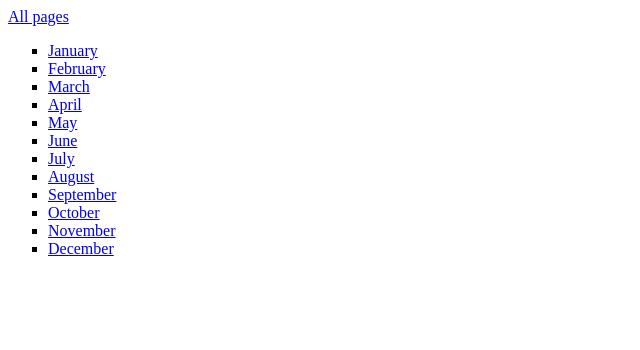
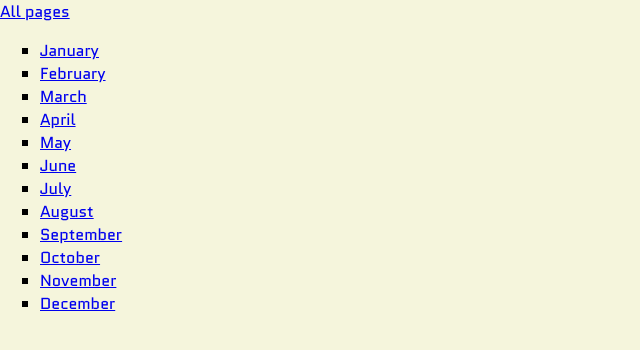
Before and after one commit to georgecatalin/Refresher_Python_Language_Programming, a Django app: page /new_challenge/ in a window 1280 px wide. Shown: the top 350 px of the page, without its empty margins (0-640 px from the left). Run offline with Django 5.2, Linux system fonts and the light colour scheme.

Commit message:
Add static files configuration and include custom CSS for styling

```diff
--- a/Python_Django_the_practical_guide/urls_and_views/monthly_challenges/monthly_challenges/settings.py
+++ b/Python_Django_the_practical_guide/urls_and_views/monthly_challenges/monthly_challenges/settings.py
@@ -119,6 +119,9 @@ USE_TZ = True
 # https://docs.djangoproject.com/en/5.2/howto/static-files/
 
 STATIC_URL = 'static/'
+STATICFILES_DIRS = [
+    BASE_DIR / "static"
+]
 
 # Default primary key field type
 # https://docs.djangoproject.com/en/5.2/ref/settings/#default-auto-field
--- /dev/null
+++ b/Python_Django_the_practical_guide/urls_and_views/monthly_challenges/static/my_style.css
@@ -0,0 +1,12 @@
+
+
+@import url('https://fonts.googleapis.com/css2?family=Quantico:ital,wght@0,400;0,700;1,400;1,700&display=swap');
+
+
+
+body
+{
+    margin: 0;
+    font-family: "Quantico";
+    background-color: beige;
+}
--- a/Python_Django_the_practical_guide/urls_and_views/monthly_challenges/templates/base.html
+++ b/Python_Django_the_practical_guide/urls_and_views/monthly_challenges/templates/base.html
@@ -1,8 +1,11 @@
+{% load static %}
+
 <!DOCTYPE html>
 <html lang="en">
 <head>
     <meta charset="UTF-8">
     <meta name="viewport" content="width=device-width, initial-scale=1.0">
+    <link rel="stylesheet" href=" {% static "my_style.css" %}">
     {% block css_style %}{% endblock css_style %}
     <title> {% block page_title %}Challenge : fallback title{% endblock %}</title>
 </head>
```
